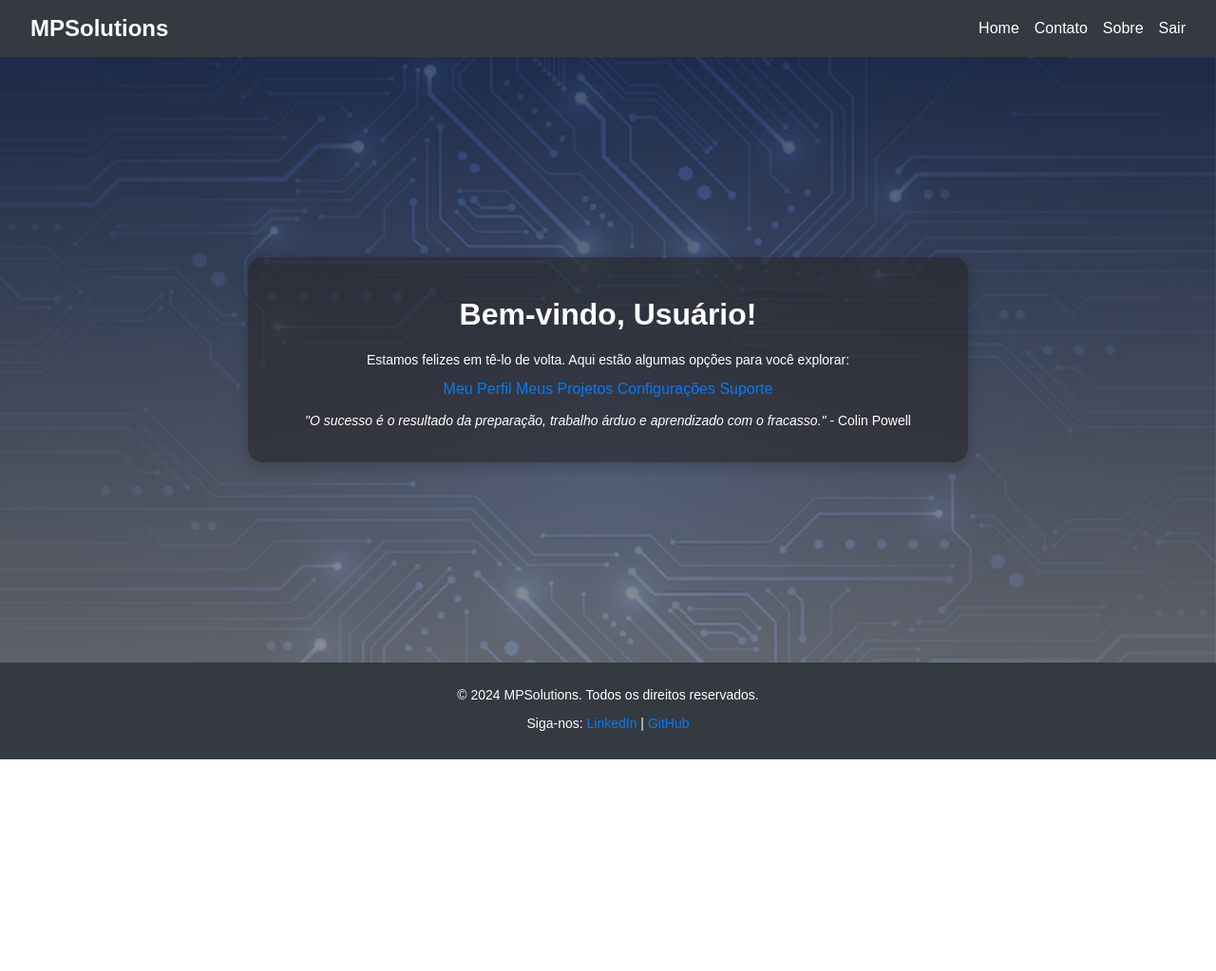
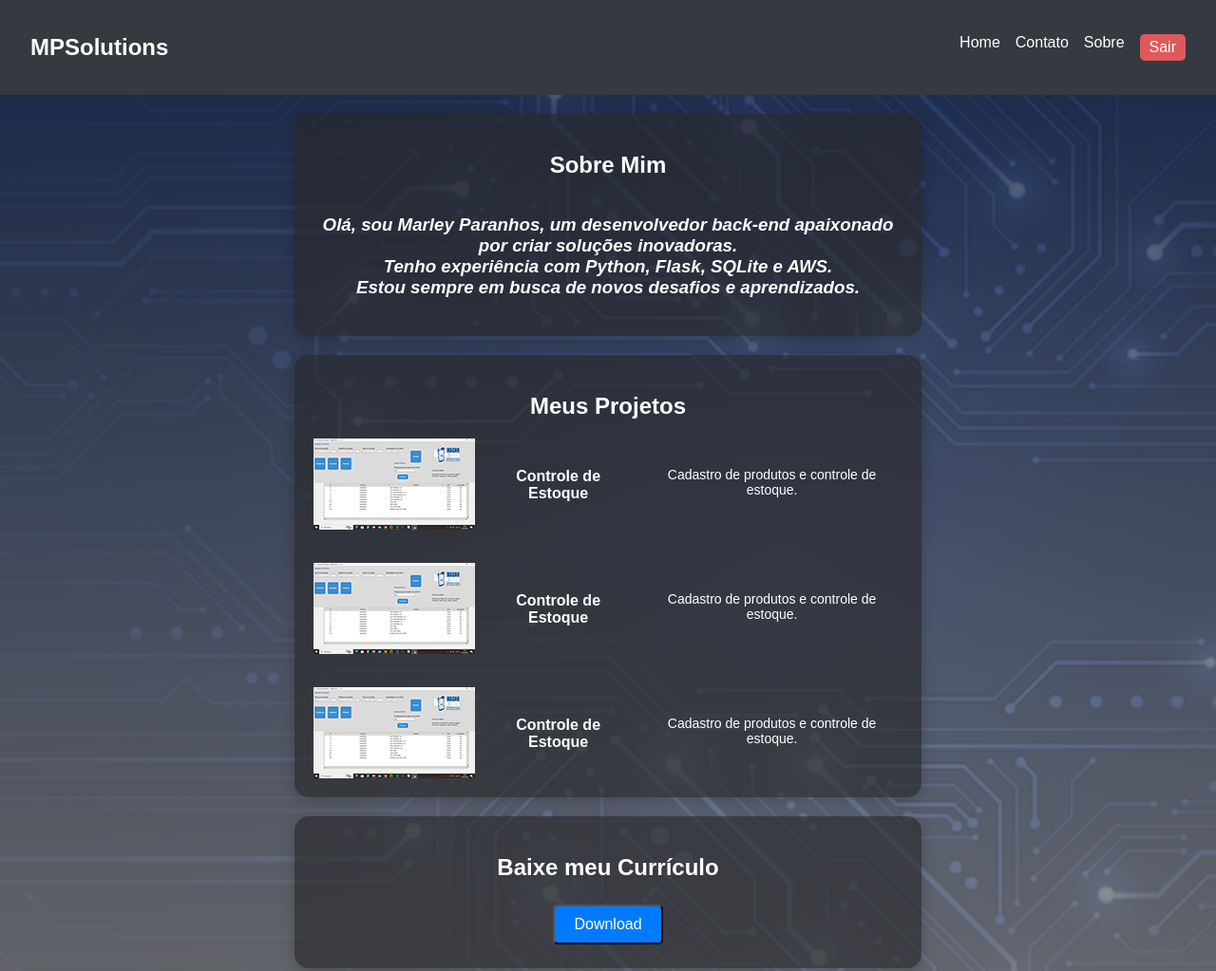
Before and after one commit to marley-paranhos/sistema_cadastro_login, a website: page views/portfolio.html in a window 1280 px wide. Shown: the top 1023 px of the page at 95% size. Before the commit the page ends 800 px from the top, so only its background shows below. Drawn offline with Linux system fonts and the light colour scheme.

Commit message:
Ajustando o readme.md

```diff
--- a/public/css/style.css
+++ b/public/css/style.css
@@ -16,9 +16,12 @@ body {
 /* Centraliza o conteúdo no centro da página */
 main {
   display: flex;
-  justify-content: center;
+  flex-direction: column; /* Alinha as sections em colunas */
+  justify-content: space-around; /* Distribui as sections em colunas */
   align-items: center;
-  flex: 1; /* Permite que o main ocupe o restante do espaço disponível */
+  flex: 1;
+  gap: 20px; /* Adiciona um espaço entre as colunas */
+  padding: 20px;
 }
 
 /* Container para centralizar o formulário */
@@ -64,6 +67,20 @@ header {
   text-decoration: none;
 }
 
+.btn-sair {
+  padding: 5px 10px;
+  background: rgba(253, 95, 95, 0.857);
+  color: #fff;
+  border-radius: 5px;
+  transition: background-color 0.3s;
+  text-decoration: none !important; /* Garante a remoção do sublinhado */
+  display: inline-block;
+}
+
+a.btn-sair {
+  text-decoration: none; /* Remove sublinhado de links específicos com a classe */
+}
+
 /* Links de navegação */
 /* Cria um layout horizontal com espaçamento entre os links e efeitos de transição */
 .nav-links {
@@ -96,6 +113,12 @@ h1 {
 }
 
 h2 {
+  text-align: center;
+  color: rgb(255, 255, 255);
+  margin-bottom: 20px;
+}
+
+h3 {
   text-align: center;
   color: rgb(255, 255, 255);
   margin-bottom: 20px;
@@ -245,3 +268,52 @@ label {
   font-size: 0.9rem;
   color: #cccccc;
 }
+
+/* Estlização das imagens da página portfolio */
+.download-curriculo .curriculo {
+  display: flex;
+  justify-content: center;
+}
+
+/* Sections */
+section {
+  display: flex;
+  flex-direction: column; /* Exibe o conteúdo das sections em colunas */
+  width: 50%; /* Ajuste de largura das sections */
+  min-width: 300px;
+  background-color: rgba(40, 40, 42, 0.639);
+  padding: 20px;
+  border-radius: 15px;
+  box-shadow: 0 4px 15px rgba(0, 0, 0, 0.2);
+}
+
+/* Seção Meus Projetos */
+.projetos-container {
+  display: flex;
+  flex-direction: column; /* Organiza os projetos em colunas */
+  gap: 35px; /* Espaçamento entre as linhas de projetos */
+}
+
+.projeto {
+  display: flex; /* Exibe os itens de cada projeto em linha */
+  flex-direction: row;
+  align-items: center;
+  justify-content: center;
+  gap: 10px; /* Espaçamento entre os itens do projeto */
+}
+
+/* Ajustes responsivos para dispositivos menores */
+@media (max-width: 768px) {
+  main {
+    flex-direction: column; /* Empilha as sections em dispositivos menores */
+    gap: 10px;
+  }
+
+  .projetos-container {
+    gap: 10px; /* Reduz o espaço entre as linhas em telas menores */
+  }
+
+  .projeto {
+    flex-wrap: wrap; /* Permite que os itens dentro de um projeto se ajustem em telas menores */
+  }
+}
--- a/views/portfolio.html
+++ b/views/portfolio.html
@@ -1,104 +1,76 @@
 <!DOCTYPE html>
 <html lang="pt-BR">
-<!-- Define o tipo de documento como HTML5 e o idioma principal da página como Português do Brasil. -->
 
 <head>
   <meta charset="UTF-8">
-  <!-- Define a codificação de caracteres como UTF-8, permitindo o uso de caracteres especiais. -->
-
   <meta name="viewport" content="width=device-width, initial-scale=1.0">
-  <!-- Configura a página para ser responsiva, ajustando o layout conforme a largura do dispositivo. -->
-
-  <title>Área do Usuário</title>
-  <!-- Define o título da página, que será exibido na aba do navegador. -->
-
+  <title>Portfolio - MPSolutions</title>
   <link rel="stylesheet" href="/css/style.css">
-  <!-- Vincula o arquivo CSS externo para estilizar a página. -->
 </head>
 
 <body>
-  <!-- Corpo da página, onde o conteúdo visível será inserido. -->
-
   <!-- Header -->
   <header>
-    <!-- Define o cabeçalho da página. -->
-
-    <a href="#" class="logo">MPSolutions</a>
-    <!-- Um link para a logo do site. O `#` é um link placeholder. -->
-
+    <h2>MPSolutions</h2>
     <nav class="nav-links">
-      <!-- Define os links de navegação no cabeçalho. -->
-
       <a href="/">Home</a>
-      <!-- Link para a página inicial. -->
-
       <a href="https://wa.me/+5531980139754" target="_blank">Contato</a>
-      <!-- Link para contato via WhatsApp. O atributo `target="_blank"` abre o link em uma nova aba. -->
-
       <a href="/sobre" target="_blank">Sobre</a>
-      <!-- Link para a página "Sobre", também abrindo em uma nova aba. -->
-
-      <a href="/logout" class="btn btn-danger">Sair</a>
-      <!-- Link para a página de logout. -->
+      <a href="/logout" class="btn-sair btn-danger">Sair</a>
     </nav>
   </header>
 
   <!-- Main Content -->
   <main>
-    <!-- Define o conteúdo principal da página. -->
+    <!-- Sobre Mim -->
+    <section id="sobre-mim">
+      <h1>Sobre Mim</h1>
+      <h3><i>Olá, sou Marley Paranhos, um desenvolvedor back-end apaixonado por criar soluções inovadoras.
+        <br>Tenho experiência com Python, Flask, SQLite e AWS.
+      <br>Estou sempre em busca de novos desafios e aprendizados.</i></h3>
+    </section>
 
-    <div class="dashboard-container">
-      <!-- Um contêiner para centralizar e organizar o conteúdo do dashboard. -->
+    <!-- Meus Projetos -->
+    <section id="meus-projetos">
+      <h1>Meus Projetos</h1>
+      <div class="projetos-container">
+        <div class="projeto">
+          <img src="../images/01.jpeg" alt="projeto 1">
+          <h4>Controle de Estoque</h4>
+          <p>Cadastro de produtos e controle de estoque.</p>
+        </div>
+        <div class="projeto">
+          <img src="../images/01.jpeg" alt="projeto 1">
+          <h4>Controle de Estoque</h4>
+          <p>Cadastro de produtos e controle de estoque.</p>
+        </div>
+        <div class="projeto">
+          <img src="../images/01.jpeg" alt="projeto 1">
+          <h4>Controle de Estoque</h4>
+          <p>Cadastro de produtos e controle de estoque.</p>
+        </div>
+      </div>
+    </section>
 
-      <h1>Bem-vindo, Usuário!</h1>
-      <!-- Mensagem de boas-vindas personalizada para o usuário. -->
+    <!-- Download Currículo -->
+    <section id="download-curriculo">
+      <div class="curriculo">
+        <h1>Baixe meu Currículo</h1>
+      <form action="/download" method="get">
+        <button type="submit" class="btn btn-primary">Download</button>
+      </form>
+      </div>
+    </section>
 
-      <p>Estamos felizes em tê-lo de volta. Aqui estão algumas opções para você explorar:</p>
-      <!-- Texto introdutório com uma mensagem amigável. -->
-
-      <!-- Opções principais -->
-      <div class="dashboard-links">
-        <!-- Contêiner para os links principais do dashboard. -->
-
-        <a href="/profile" class="btn">Meu Perfil</a>
-        <!-- Link para a página do perfil do usuário. -->
-
-        <a href="/projects" class="btn">Meus Projetos</a>
-        <!-- Link para a página dos projetos do usuário. -->
-
-        <a href="/settings" class="btn">Configurações</a>
-        <!-- Link para a página de configurações do usuário. -->
-
-        <a href="/support" class="btn">Suporte</a>
-        <!-- Link para a página de suporte. -->
-      </div>
-
-      <!-- Mensagem motivacional -->
-      <blockquote>
-        <!-- Define um bloco de citação com uma mensagem inspiradora. -->
-
-        <p><i>"O sucesso é o resultado da preparação, trabalho árduo e aprendizado com o fracasso."</i> - Colin Powell</p>
-        <!-- Mensagem motivacional estilizada em itálico, com a autoria mencionada. -->
-      </blockquote>
-    </div>
   </main>
 
   <!-- Footer -->
   <footer>
-    <!-- Define o rodapé da página. -->
-
     <div class="footer-container">
-      <!-- Um contêiner para organizar o conteúdo do rodapé. -->
-
       <p>&copy; 2024 MPSolutions. Todos os direitos reservados.</p>
-      <!-- Mensagem de direitos autorais. -->
-
       <p>Siga-nos:
         <a href="https://www.linkedin.com/in/marley-paranhos" target="_blank">LinkedIn</a> |
-        <!-- Link para o perfil do LinkedIn, abrindo em uma nova aba. -->
-
         <a href="https://github.com/marley-paranhos" target="_blank">GitHub</a>
-        <!-- Link para o perfil do GitHub, abrindo em uma nova aba. -->
       </p>
     </div>
   </footer>
```
Also changed, not shown: views/index.html (+2 -1 lines), views/login.html (+1 -1 lines), views/register.html (+1 -1 lines), README.md, public/images/01.jpeg (added), public/images/01.jpg (added), public/images/02.jpeg (added), public/images/03.jpeg (added), public/images/04.jpeg (added), public/images/code.jpg (deleted), public/images/curriculo_marley_paranhos.jpg (deleted), 1 other file.
